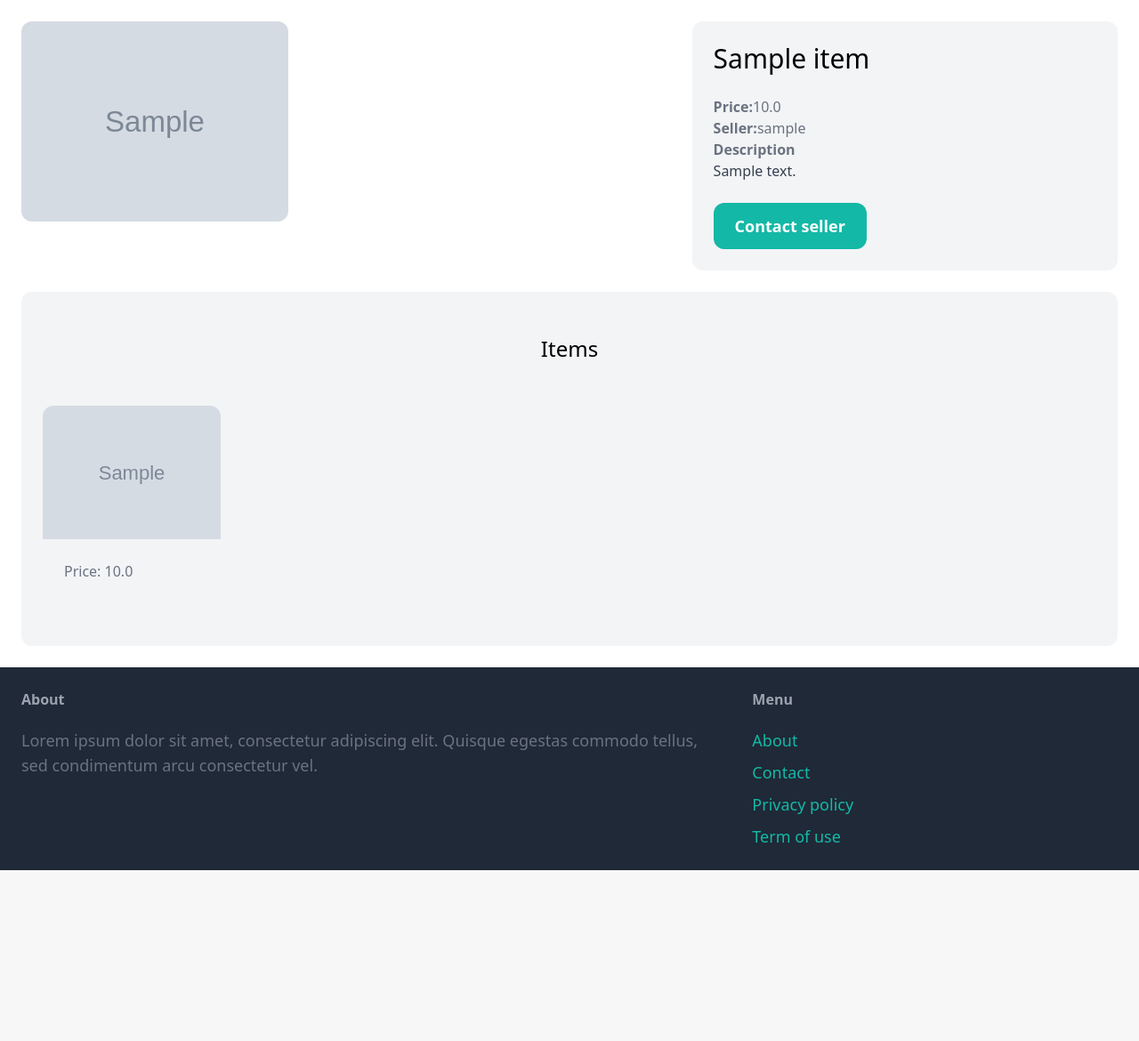
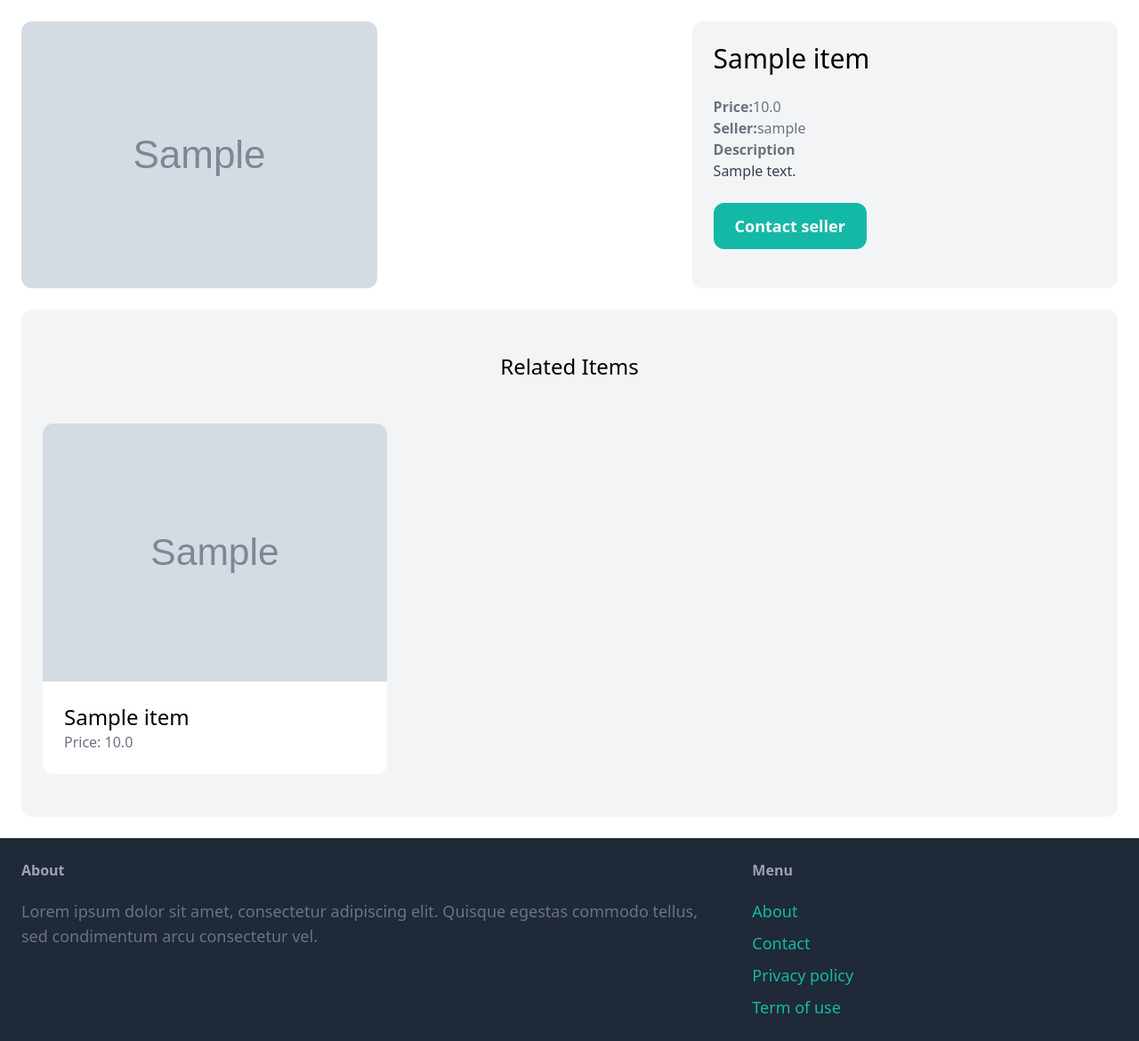
Before and after one commit to ahnanne/django-practice, a Django app: template market/item/templates/item/detail.html in a window 1280 px wide. Shown: the part 101-1271 px from the top of the page at 89% size. Before the commit the page ends 1079 px from the top, so only its background shows below. Run offline with Django 4.2, Linux system fonts and the light colour scheme; the template is opened without the code that fills it: values that come from a table or form of the project are taken from there, others are empty; tables that the repository leaves empty hold one stand-in row (values such as "Sample post"); grey boxes marked "Sample" are stand-in pictures; some libraries are stand-ins or nearby versions.

Commit message:
[fix] replace wrong field

```diff
--- a/market/item/templates/item/detail.html
+++ b/market/item/templates/item/detail.html
@@ -5,11 +5,7 @@
 {% block content %}
   <div class="grid grid-cols-5 gap-6">
     <div class="col-span-3">
-      <img src="{{ item.image.url }}"
-           class="rounded-xl"
-           height="200"
-           width="300"
-           alt="" />
+      <img src="{{ item.image.url }}" class="rounded-xl" alt="" />
     </div>
     <div class="col-span-2 p-6 bg-gray-100 rounded-xl">
       <h1 class="mb-6 text-3xl">{{ item.name }}</h1>
@@ -33,20 +29,16 @@
     </div>
   </div>
   <div class="mt-6 px-6 py-12 bg-gray-100 rounded-xl">
-    <h2 class="mb-12 text-2xl text-center">Items</h2>
+    <h2 class="mb-12 text-2xl text-center">Related Items</h2>
     <div class="grid grid-cols-3 gap-3">
       {% for item in related_items %}
         <div>
           <a href="{% url 'item:detail' item.id %}">
             <div>
-              <img src="{{ item.image.url }}"
-                   class="rounded-t-xl"
-                   alt=""
-                   height="auto"
-                   width="200" />
+              <img src="{{ item.image.url }}" class="rounded-t-xl" alt="" />
             </div>
-            <div class="p-6 rounded-b-xl">
-              <h2 class="text-2xl">{{ item.title }}</h2>
+            <div class="p-6 rounded-b-xl bg-white">
+              <h2 class="text-2xl">{{ item.name }}</h2>
               <p class="text-gray-500">Price: {{ item.price }}</p>
             </div>
           </a>
```
Also changed, not shown: market/core/templates/core/index.html (+4 -8 lines).
